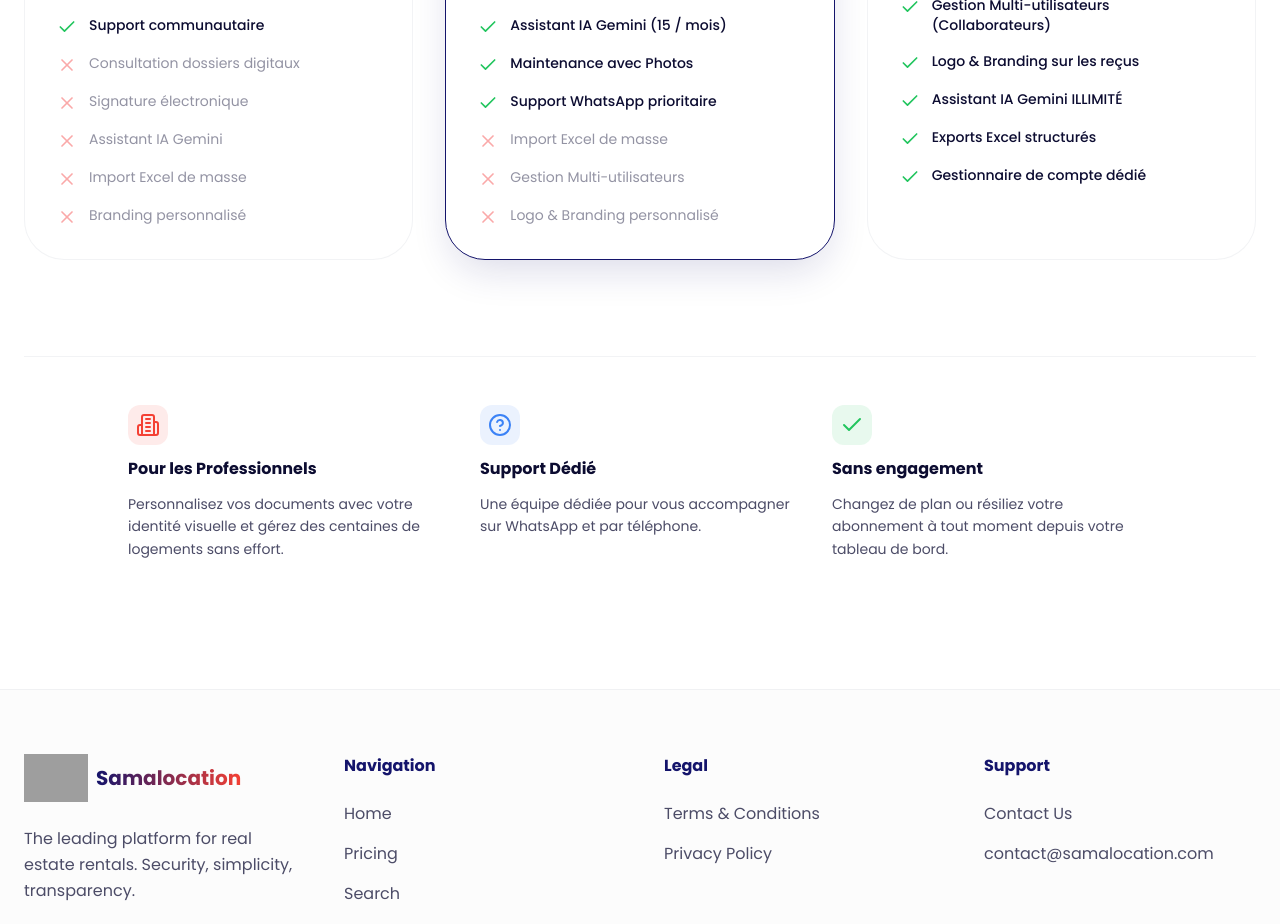
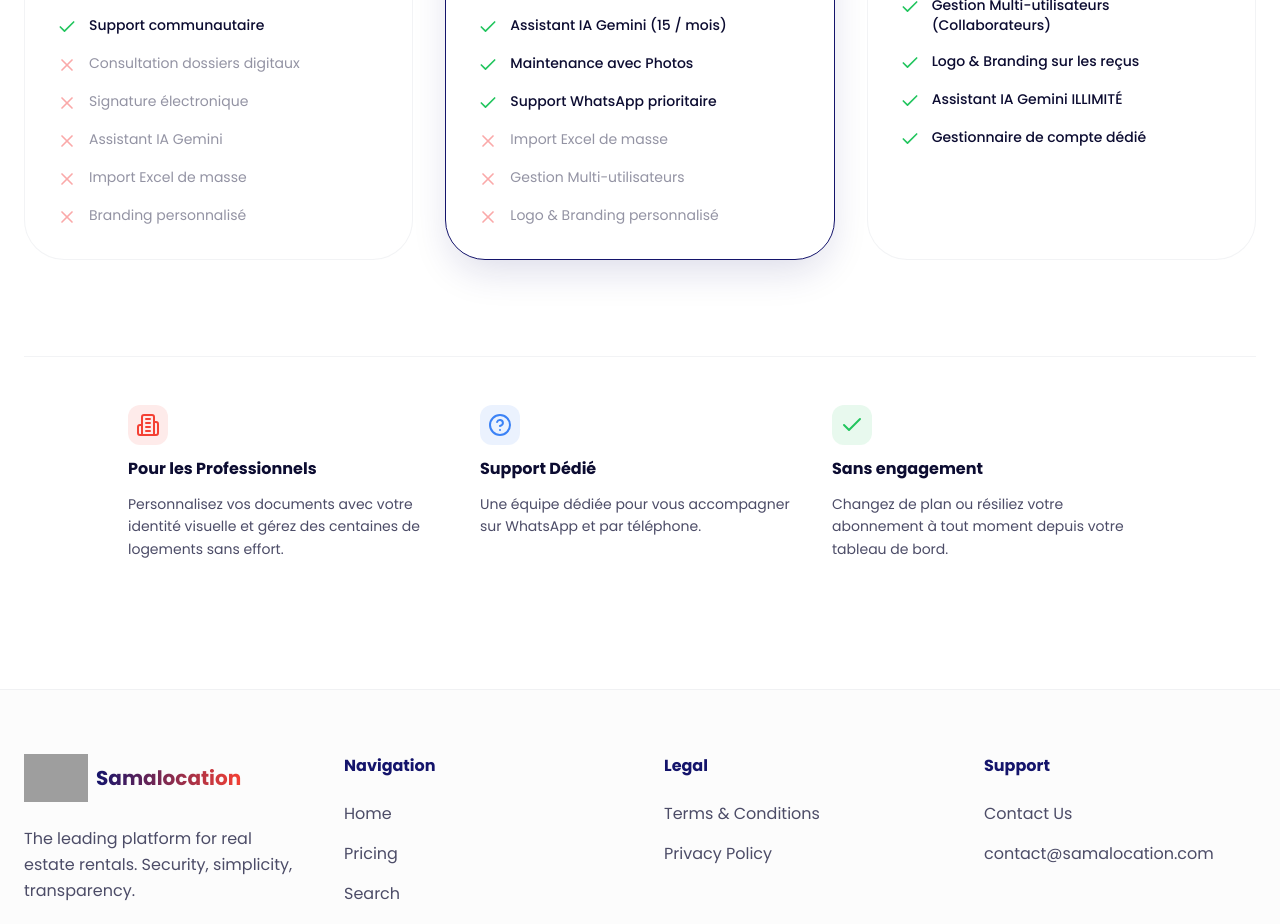
Before and after one commit to dimoundoye/samalocation, a React (Vite) app in the folder frontend/: page /pricing in a window 1280 px wide. Shown: the part 1040-1964 px from the top of the page. Built offline with nearby package versions, Linux system fonts and the light colour scheme; no server answers; grey boxes are pictures that could not be loaded.

Commit message:
feat: supprimer l'option "Exports Excel structurés" de la liste des fonctionnalités dans la page de tarification

```diff
--- a/frontend/src/pages/Pricing.tsx
+++ b/frontend/src/pages/Pricing.tsx
@@ -157,7 +157,6 @@ const Pricing = () => {
                 "Gestion Multi-utilisateurs (Collaborateurs)",
                 "Logo & Branding sur les reçus",
                 "Assistant IA Gemini ILLIMITÉ",
-                "Exports Excel structurés",
                 "Gestionnaire de compte dédié"
             ],
             cta: "Choisir Professionnel",
```
